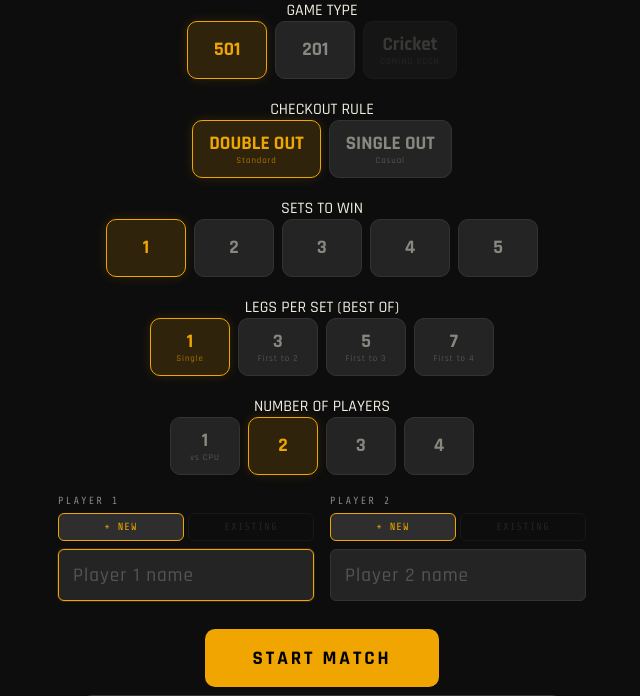
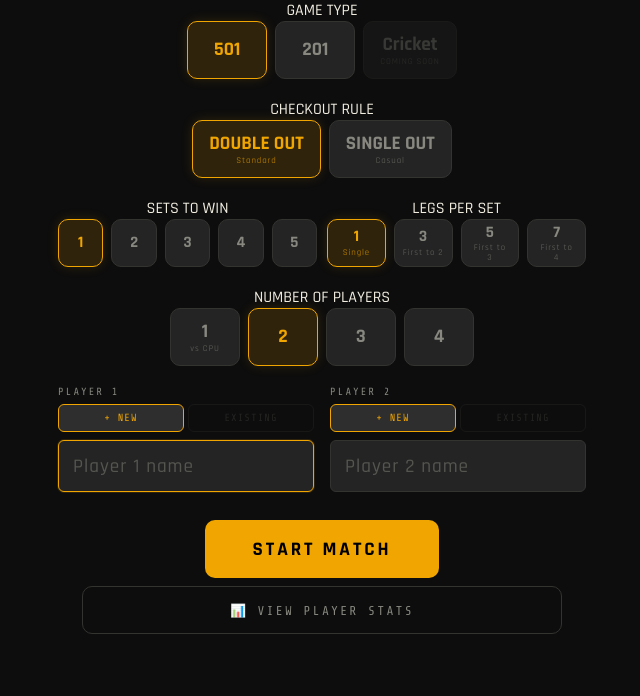
Before and after one commit to djr812/Darts501, a Flask app: page / in a window 1280 px wide. Shown: the part 132-828 px from the top of the page, without its empty margins (318-958 px from the left). After the commit the page ends 766 px from the top, so only its background shows below. Run offline with Flask 3, Linux system fonts and the light colour scheme; data that the repository does not hold is empty.

Commit message:
Updated UI - moved Sets/Legs selection to same row - Start Match Button now visible without scrolling

```diff
--- a/app/static/css/app.css
+++ b/app/static/css/app.css
@@ -587,6 +587,60 @@ body[data-multiplier="3"] .seg-btn:active { background: #0a3a1a; color: var(--tr
 
 /* Keep count-btn as an alias — just uses option-btn now */
 .count-btn { min-width: 70px; }
+
+/* Paired Sets + Legs section — two columns side by side */
+.setup-section-paired {
+    display: -webkit-box;
+    display: -webkit-flex;
+    display: flex;
+    -webkit-box-orient: horizontal;
+    -webkit-box-direction: normal;
+    -webkit-flex-direction: row;
+    flex-direction: row;
+    -webkit-box-align: start;
+    -webkit-align-items: flex-start;
+    align-items: flex-start;
+    width: 100%;
+    max-width: 640px;
+    text-align: center;
+    margin-bottom: 20px;
+}
+
+.paired-col {
+    -webkit-box-flex: 1;
+    -webkit-flex: 1;
+    flex: 1;
+    min-width: 0;
+}
+
+/* Left col gets a right margin to space it from the right col */
+.paired-col:first-child {
+    margin-right: 10px;
+}
+
+/* Compact option buttons for the paired layout — narrower/shorter */
+.option-btn-compact {
+    min-width: 0;
+    height: 48px;
+    font-size: 1rem;
+    padding: 0 8px;
+    -webkit-box-flex: 1;
+    -webkit-flex: 1;
+    flex: 1;
+}
+
+/* Stack option buttons vertically within each column */
+.setup-option-col {
+    -webkit-box-orient: horizontal;
+    -webkit-box-direction: normal;
+    -webkit-flex-direction: row;
+    flex-direction: row;
+    -webkit-flex-wrap: wrap;
+    flex-wrap: wrap;
+    -webkit-box-pack: center;
+    -webkit-justify-content: center;
+    justify-content: center;
+}
 
 #setup-names-section {
     margin-bottom: 28px;
--- a/app/static/js/ui.js
+++ b/app/static/js/ui.js
@@ -90,47 +90,59 @@ const UI = (() => {
         checkoutSection.appendChild(checkoutRow);
         _appTarget.appendChild(checkoutSection);
 
-        // ---- Sets ----
-        const setsSection = document.createElement('div');
-        setsSection.className = 'setup-section';
-        setsSection.innerHTML = '<div class="setup-label">SETS TO WIN</div>';
+        // ---- Sets + Legs (combined row) ----
+        const setsLegsSection = document.createElement('div');
+        setsLegsSection.className = 'setup-section setup-section-paired';
+
+        // Left column: Sets to Win
+        const setsCol = document.createElement('div');
+        setsCol.className = 'paired-col';
+        const setsLabel = document.createElement('div');
+        setsLabel.className = 'setup-label';
+        setsLabel.textContent = 'SETS TO WIN';
         const setsRow = document.createElement('div');
-        setsRow.className = 'setup-option-row';
-        [1, 2, 3, 4, 5].forEach(n => {
+        setsRow.className = 'setup-option-row setup-option-col';
+        [1, 2, 3, 4, 5].forEach(function(n) {
             const btn = document.createElement('button');
-            btn.className = 'option-btn';
+            btn.className = 'option-btn option-btn-compact';
             btn.dataset.value = n;
             btn.type = 'button';
             btn.textContent = n;
-            btn.addEventListener('click', () => {
-                setsRow.querySelectorAll('.option-btn').forEach(b => b.classList.remove('selected'));
+            btn.addEventListener('click', function() {
+                setsRow.querySelectorAll('.option-btn').forEach(function(b) { b.classList.remove('selected'); });
                 btn.classList.add('selected');
             });
             setsRow.appendChild(btn);
         });
-        setsSection.appendChild(setsRow);
-        _appTarget.appendChild(setsSection);
+        setsCol.appendChild(setsLabel);
+        setsCol.appendChild(setsRow);
 
-        // ---- Legs per Set ----
-        const legsSection = document.createElement('div');
-        legsSection.className = 'setup-section';
-        legsSection.innerHTML = '<div class="setup-label">LEGS PER SET (BEST OF)</div>';
+        // Right column: Legs per Set
+        const legsCol = document.createElement('div');
+        legsCol.className = 'paired-col';
+        const legsLabel = document.createElement('div');
+        legsLabel.className = 'setup-label';
+        legsLabel.textContent = 'LEGS PER SET';
         const legsRow = document.createElement('div');
-        legsRow.className = 'setup-option-row';
-        [1, 3, 5, 7].forEach(n => {
+        legsRow.className = 'setup-option-row setup-option-col';
+        [1, 3, 5, 7].forEach(function(n) {
             const btn = document.createElement('button');
-            btn.className = 'option-btn';
+            btn.className = 'option-btn option-btn-compact';
             btn.dataset.value = n;
             btn.type = 'button';
-            btn.innerHTML = `${n}<span class="option-hint">${n === 1 ? 'Single' : `First to ${Math.ceil(n/2)}`}</span>`;
-            btn.addEventListener('click', () => {
-                legsRow.querySelectorAll('.option-btn').forEach(b => b.classList.remove('selected'));
+            btn.innerHTML = n + '<span class="option-hint">' + (n === 1 ? 'Single' : 'First to ' + Math.ceil(n/2)) + '</span>';
+            btn.addEventListener('click', function() {
+                legsRow.querySelectorAll('.option-btn').forEach(function(b) { b.classList.remove('selected'); });
                 btn.classList.add('selected');
             });
             legsRow.appendChild(btn);
         });
-        legsSection.appendChild(legsRow);
-        _appTarget.appendChild(legsSection);
+        legsCol.appendChild(legsLabel);
+        legsCol.appendChild(legsRow);
+
+        setsLegsSection.appendChild(setsCol);
+        setsLegsSection.appendChild(legsCol);
+        _appTarget.appendChild(setsLegsSection);
 
         // ---- Player Count ----
         const countSection = document.createElement('div');
```
